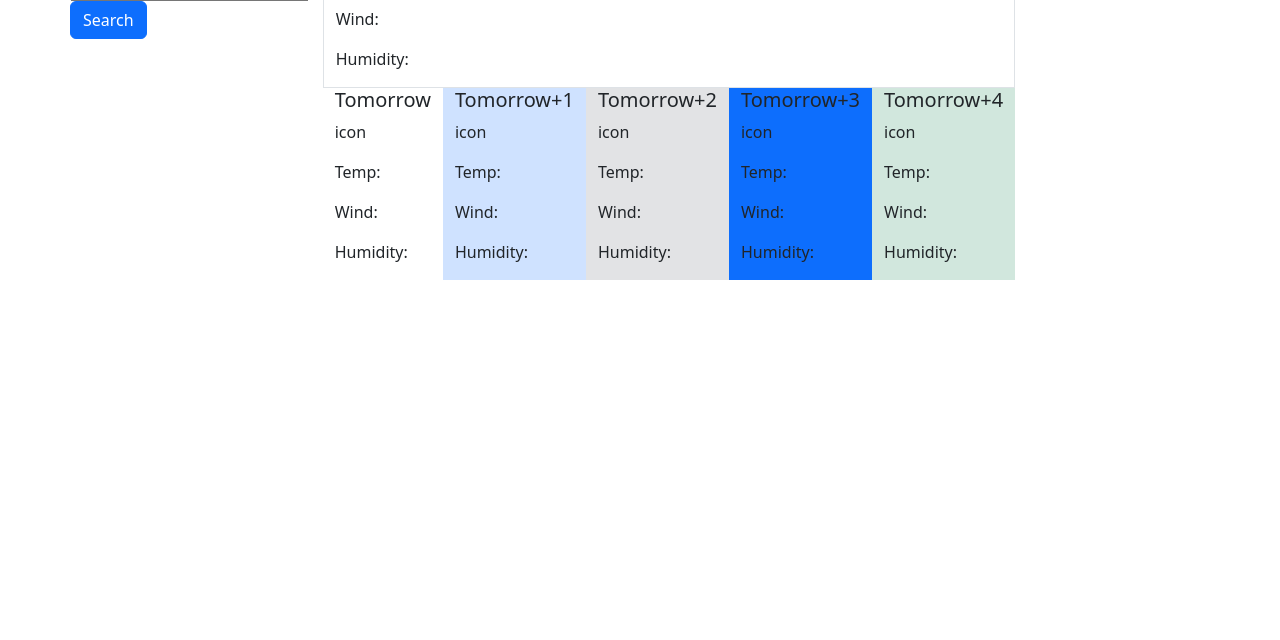
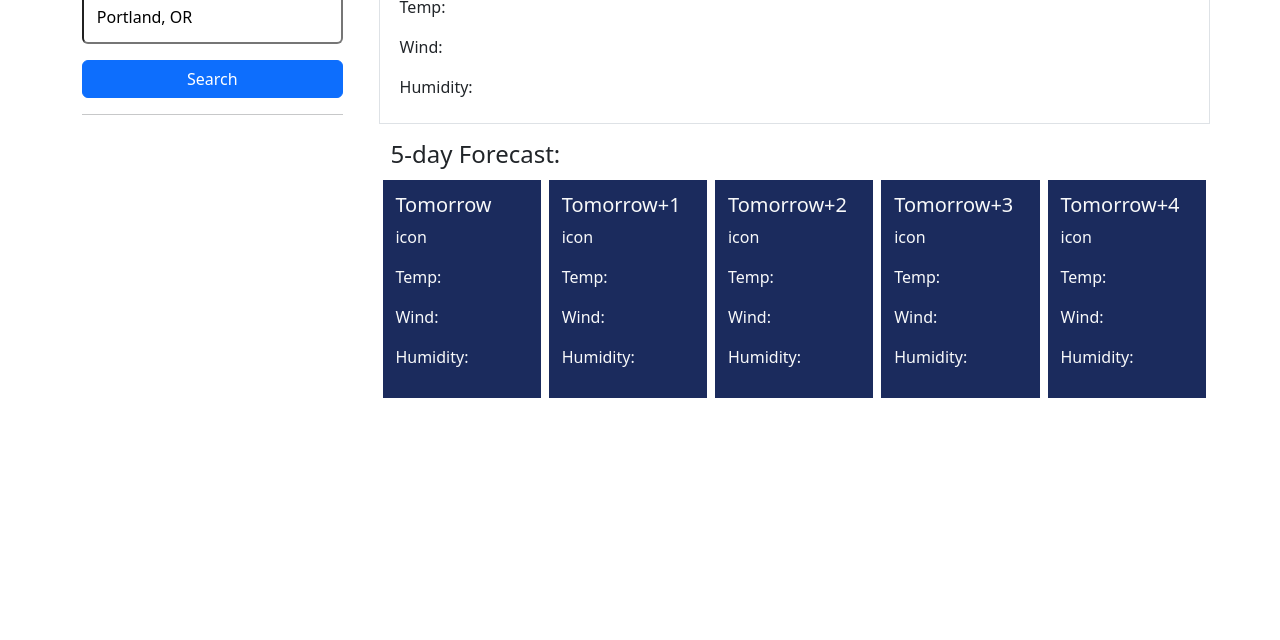
Before and after one commit to dustybrigsby/Weather-Dashboard, a plain HTML site: page index.html in a window 1280 px wide. Shown: the part 160-800 px from the top of the page. Drawn offline with nearby package versions, Linux system fonts and the light colour scheme.

Commit message:
Added more bootstrap classes

```diff
--- a/assets/css/style.css
+++ b/assets/css/style.css
@@ -1,3 +1,13 @@
 header {
-  background-image: linear-gradient(to right, #6495ed, #00008b);
+  background-image: linear-gradient(to right, #1e90ff, #00008b);
+  margin-bottom: 1.5vw;
 }
+
+.forecast-cards {
+  background-color: #1b2b5d;
+  padding: 1vw;
+}
+
+#city {
+  padding: 1vw;
+}
--- a/index.html
+++ b/index.html
@@ -22,64 +22,79 @@
       <h1 class="display-3 text-end">Weather Dashboard</h1>
     </header>
 
-    <main class="container d-flex">
+    <main class="container d-flex gap-5">
       <div id="sidebar">
         <div id="search">
           <h2>Search for a City:</h2>
-          <form>
+          <form class="d-grid row-gap-3">
             <input
               type="text"
               id="city"
-              class="row"
+              class="rounded"
               value="Portland, OR"
             />
             <input
               type="submit"
-              class="row btn btn-primary"
+              id="search-button"
+              class="btn btn-primary"
               type="button"
               value="Search"
             />
           </form>
         </div>
-        <div id="example-list"></div>
+        <hr />
+        <div id="history-list"></div>
       </div>
       <div id="weather-display">
-        <div id="current-weather" class="row border">
+        <div id="current-weather" class="row border p-2">
           <h3>Portland (Today)</h3>
           <p>Temp:</p>
           <p>Wind:</p>
           <p>Humidity:</p>
         </div>
         <div id="five-day-forecast" class="row d-flex">
-          <div id="tomorrow" class="col-lg">
+          <h4 class="pt-3">5-day Forecast:</h4>
+          <div id="tomorrow" class="col-lg forecast-cards text-light m-1">
             <h5>Tomorrow</h5>
             <p>icon</p>
             <p>Temp:</p>
             <p>Wind:</p>
             <p>Humidity:</p>
           </div>
-          <div id="tomorrow+1" class="col-lg bg-primary-subtle">
+          <div
+            id="tomorrow+1"
+            class="col-lg forecast-cards text-light m-1"
+          >
             <h5>Tomorrow+1</h5>
             <p>icon</p>
             <p>Temp:</p>
             <p>Wind:</p>
             <p>Humidity:</p>
           </div>
-          <div id="tomorrow+2" class="col-lg bg-secondary-subtle">
+          <div
+            id="tomorrow+2"
+            class="col-lg forecast-cards text-light m-1"
+          >
             <h5>Tomorrow+2</h5>
             <p>icon</p>
             <p>Temp:</p>
             <p>Wind:</p>
             <p>Humidity:</p>
           </div>
-          <div id="tomorrow+3" class="col-lg bg-primary">
+          <div
+            id="tomorrow+3"
+            class="col-lg forecast-cards text-light m-1"
+          >
             <h5>Tomorrow+3</h5>
             <p>icon</p>
             <p>Temp:</p>
             <p>Wind:</p>
             <p>Humidity:</p>
           </div>
-          <div id="tomorrow+4" class="col-lg bg-success-subtle">
+          <div
+            id="tomorrow+4"
+            class="col-lg forecast-cards text-light m-1"
+          >
             <h5>Tomorrow+4</h5>
             <p>icon</p>
             <p>Temp:</p>
```
